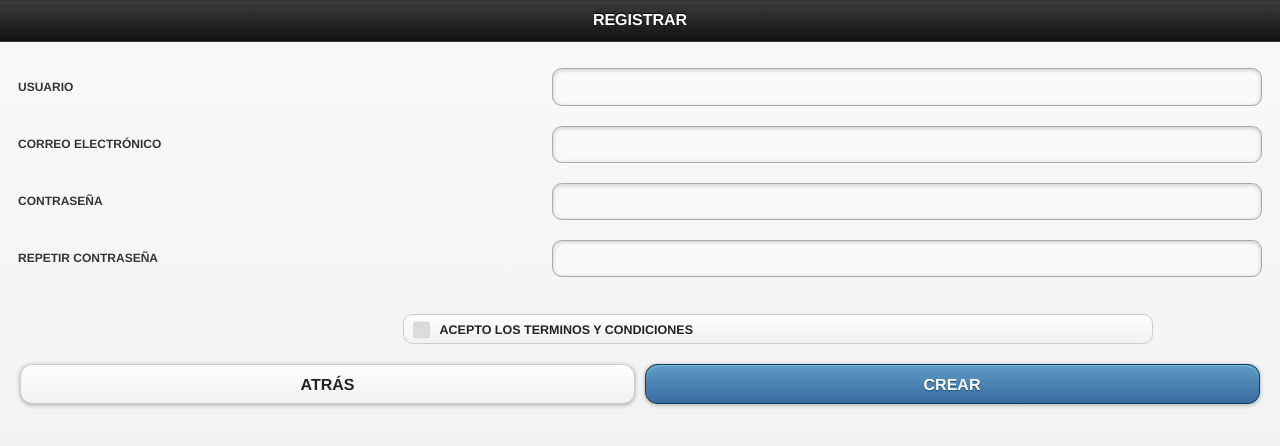
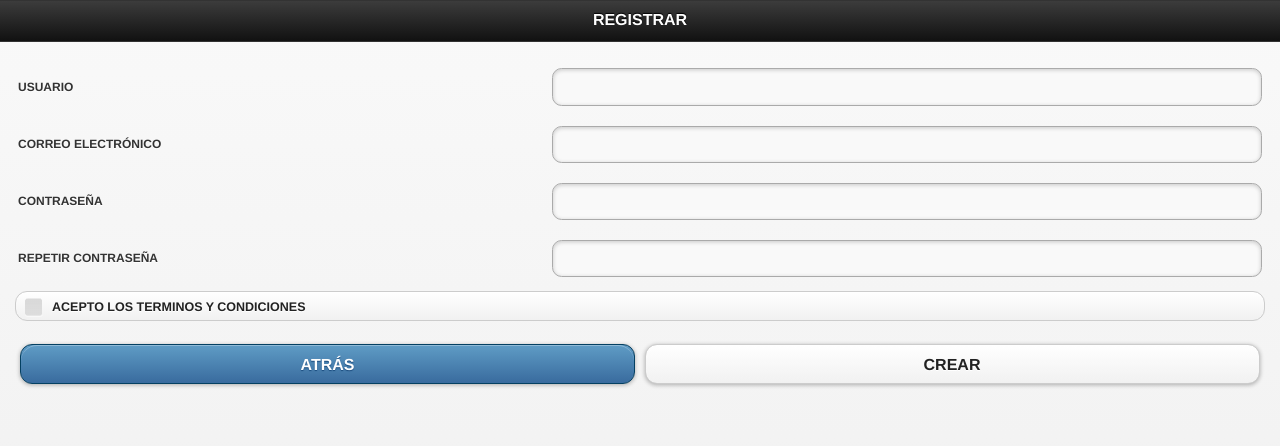
Before and after one commit to FANMixco/QuickDer_WP, a plain HTML site: page QuickDer/www/acts/register.html in a window 1280 px wide. Drawn offline with Linux system fonts and the light colour scheme.

Commit message:
Eliminación de código
Se eliminaron etiquetas innecesarias.

```diff
--- a/QuickDer/www/acts/register.html
+++ b/QuickDer/www/acts/register.html
@@ -60,20 +60,14 @@
                         </td>
                     </tr>
                 </table>
+                <label for="checkbox-1"><input type="checkbox" name="checkbox-1" id="checkbox-1" class="custom" data-mini="true" />Acepto los terminos y condiciones</label>
                 <div style="text-align:center; margin:auto;">
                     <label class="lblErr"></label>
                     <br />
-                    <div data-role="fieldcontain">
-                        <fieldset data-role="controlgroup">
-                            <legend></legend>
-                            <input type="checkbox" name="checkbox-1" id="checkbox-1" class="custom" data-mini="true" />
-                            <label for="checkbox-1">Acepto los terminos y condiciones</label>
-                        </fieldset>
-                    </div>
                     <fieldset class="ui-grid-a">
                         <legend></legend>
-	                    <div class="ui-block-a"><a href="#" data-role="button" id=Back>Atrás</a></div>
-	                    <div class="ui-block-b"><input id="Submit1" type="submit" value="Crear" data-theme="b" /></div>
+	                    <div class="ui-block-a"><a href="#" data-role="button" id=Back data-theme="b" >Atrás</a></div>
+	                    <div class="ui-block-b"><input id="Submit1" type="submit" value="Crear" /></div>
                     </fieldset>
                 </div>
             </div>
```
Also changed, not shown: QuickDer/obj/Debug/XapCacheFile.xml (+5 -5 lines), 2 other files.
